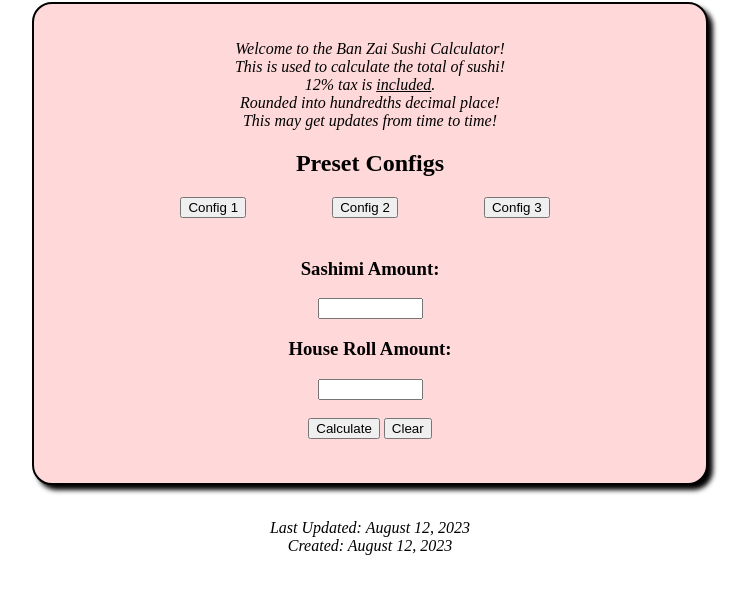
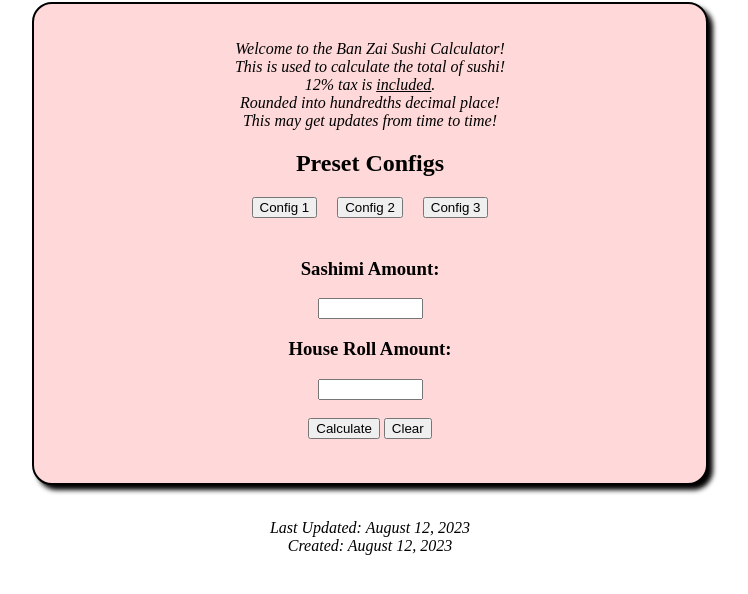
Before and after one commit to William-BC-CA/bz-calc, a plain HTML site: page index.html in a window 1280 px wide. Shown: the part 78-672 px from the top of the page, without its empty margins (270-1018 px from the left). Drawn offline with Linux system fonts and the light colour scheme.

Commit message:
reconfigured config buttons distance

```diff
--- a/styles.css
+++ b/styles.css
@@ -27,7 +27,7 @@
 @media (min-width: 768px) {
     .configurations{
         display: flex;
-        justify-content: space-between;
+        justify-content: center;
         margin-bottom: 20px;
         align-items: center;
         max-width: 60%;
@@ -35,5 +35,6 @@
 
     .config-item {
         margin-right: 10px;
+        margin-left: 10px;
     }
 }
```
